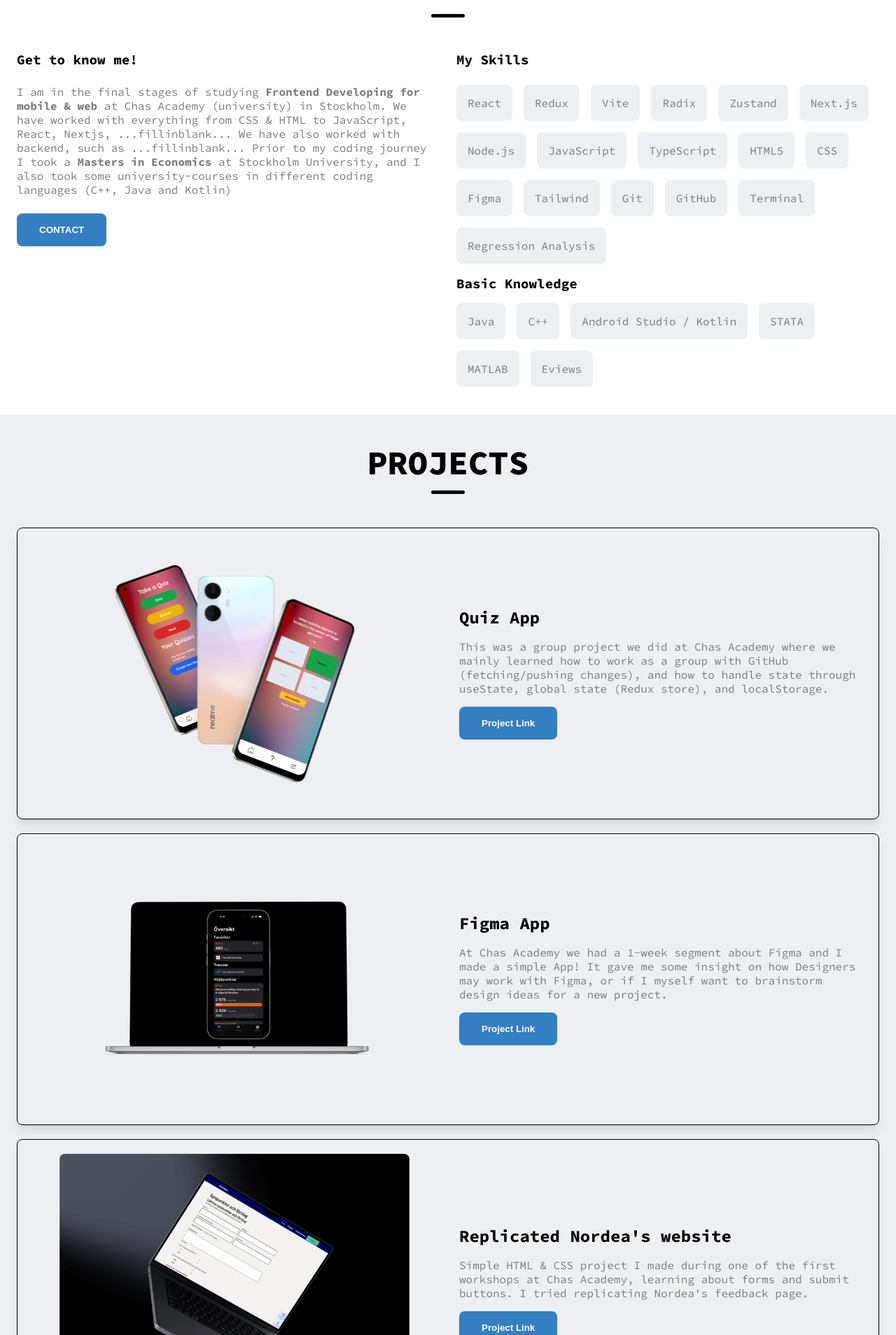
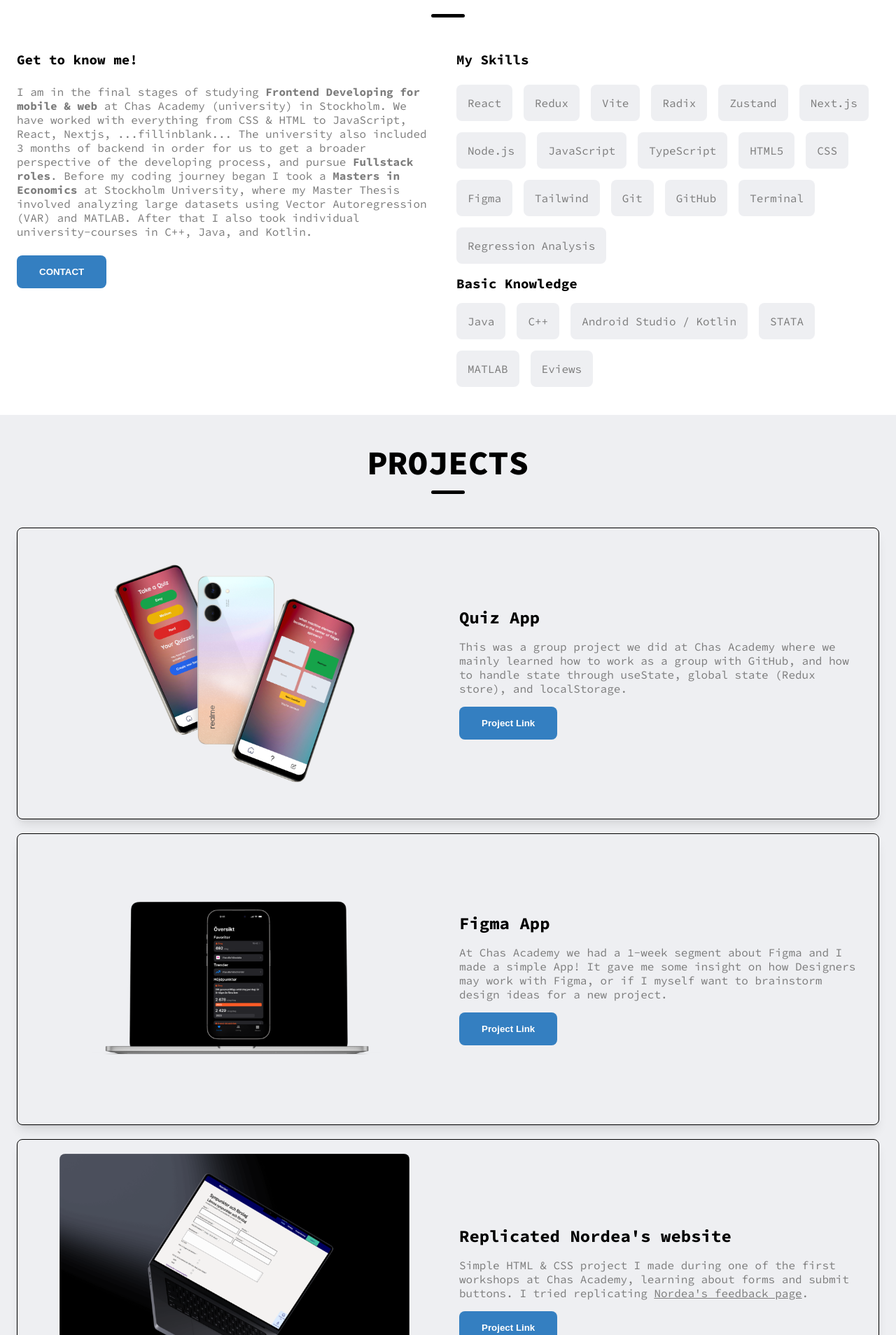
Before and after one commit to maek95/portfolio-marcus-ekstrom, a Next.js app: page / in a window 1280 px wide. Shown: the part 552-2460 px from the top of the page at 70% size. Built offline with nearby package versions, Linux system fonts and the light colour scheme.

Commit message:
Link component as prop(not <a>),no hydration error

```diff
--- a/app/page.js
+++ b/app/page.js
@@ -9,6 +9,7 @@
 import { useRef } from "react";
 import Project from "@/components/Project";
 import Skills from "@/components/Skills";
+import Link from "next/link";
 
 /*
 const inter = Inter({ subsets: ["latin"] }); */
@@ -59,17 +60,16 @@
         >
           <div className="w-full flex flex-col justify-evenly lg:flex-row gap-6">
             {/* lg:w-[50%] and justify-evenly is a temporary solution... surely another way to fix this?  */}
-            <div className="w-[90%] lg:w-full flex flex-col gap-6 items-start text-start">
+            <div className="sm:w-[90%] md:w-[80%] lg:w-full flex flex-col gap-6 items-start text-start">
               <h4>Get to know me!</h4>
               <div className="">
                 <p className="text-[#7c7c7c] dark:text-[#959eae]">
                   I am in the final stages of studying <strong>Frontend Developing for
                   mobile & web</strong> at Chas Academy (university) in
                   Stockholm. We have worked with everything from CSS & HTML to
-                  JavaScript, React, Nextjs, ...fillinblank... We have also worked with backend, such as ...fillinblank... Prior to my
-                  coding journey I took a <strong>Masters in Economics</strong> at
-                  Stockholm University, and I also took some university-courses in
-                  different coding languages (C++, Java and Kotlin){" "}
+                  JavaScript, React, Nextjs, ...fillinblank... The university also included 3 months of backend in order for us to get a broader perspective of the developing process, and pursue <strong>Fullstack roles</strong>. Before my coding journey began I took a <strong>Masters in Economics</strong> at
+                  Stockholm University, where my Master Thesis involved analyzing large datasets using Vector Autoregression (VAR) and MATLAB. After that I also took individual university-courses in
+                  C++, Java, and Kotlin.{" "}
                 </p>
               </div>
               {/*  <a href="#projects"> */}
@@ -78,7 +78,7 @@
               ></ProjectAndContactButton>
               {/*  </a> */}
             </div>
-            <div className="w-[90%] lg:w-full flex flex-col gap-6 items-start text-start">
+            <div className="sm:w-[90%] md:w-[80%] lg:w-full flex flex-col gap-6 items-start text-start">
               <h4>My Skills</h4>
               {/* <p className="text-[#7c7c7c] dark:text-[#959eae]">Check my CV for a description of my <strong>Masters in Economics</strong> I took in 2022!</p> */}
               <Skills></Skills>
@@ -96,31 +96,28 @@
           <div className="grid grid-cols-1 gap-5">
             <Project
               title={"Quiz App"}
-              description={
-                "This was a group project we did at Chas Academy where we mainly learned how to work as a group with GitHub (fetching/pushing changes), and how to handle state through useState, global state (Redux store), and localStorage."
-              }
               projectLink={"https://23-chas-quiz.vercel.app"}
               imgSrc={"/myQuizAppPreview.png"}
-            ></Project>
+            >
+              This was a group project we did at Chas Academy where we mainly learned how to work as a group with GitHub, and how to handle state through useState, global state (Redux store), and localStorage.
+            </Project>
 
             <Project
               title={"Figma App"}
-              description={
-                "At Chas Academy we had a 1-week segment about Figma and I made a simple App! It gave me some insight on how Designers may work with Figma, or if I myself want to brainstorm design ideas for a new project."
-              }
               projectLink={
                 "https://www.figma.com/proto/7EXISjrUDnc5rQEhkxgSAX/my-Health-app?node-id=19-297&starting-point-node-id=19%3A297&mode=design&t=JFTobLpRmywpSry4-1"
               }
               imgSrc={"myFigmaAppPreview.png"}
-            ></Project>
+            >
+              At Chas Academy we had a 1-week segment about Figma and I made a simple App! It gave me some insight on how Designers may work with Figma, or if I myself want to brainstorm design ideas for a new project.
+            </Project>
             <Project
               title={"Replicated Nordea's website"}
-              description={ // hydration issue if using HTML elements when sending props? e.g.  <a href="nordealink...">Nordea<a>
-                "Simple HTML & CSS project I made during one of the first workshops at Chas Academy, learning about forms and submit buttons. I tried replicating Nordea's feedback page."
-              }
               projectLink={"https://workshop-4-form.vercel.app"}
               imgSrc={"/NordeaPagePreview.png"}
-            ></Project>
+            >
+              Simple HTML & CSS project I made during one of the first workshops at Chas Academy, learning about forms and submit buttons. I tried replicating <Link className="text-[#7c7c7c] dark:text-[#959eae]" href={"https://www.nordea.se/privat/kundservice/synpunkter-och-forslag.html"} target="_blank">Nordea's feedback page</Link>.
+            </Project>
           </div>
         </Section>
         {/* <Card>
--- a/components/Project.jsx
+++ b/components/Project.jsx
@@ -1,9 +1,10 @@
 import Card from "./Card"
 import ProjectAndContactButton from "./ProjectAndContactButton"
 
-export default function Project({title, description, projectLink, imgSrc}){
+export default function Project({title, description, projectLink, imgSrc, children}){
 
   return (
+    <>
     <Card>
       <div className="min-w-full flex flex-col lg:flex-row items-center gap-8">
         <div className="flex w-full justify-center">
@@ -16,7 +17,8 @@
           <h3>{title}</h3>
 
           <div className="w-full">
-            <p className="text-[#7c7c7c] dark:text-[#959eae]">{description}</p>
+            <p className="text-[#7c7c7c] dark:text-[#959eae]">
+             {children}</p>
           </div>
           <a href={projectLink} target="_blank">
             <ProjectAndContactButton title={"Project Link"}></ProjectAndContactButton>
@@ -24,5 +26,6 @@
         </div>
       </div>
     </Card>
+    </>
   )
 }
```
